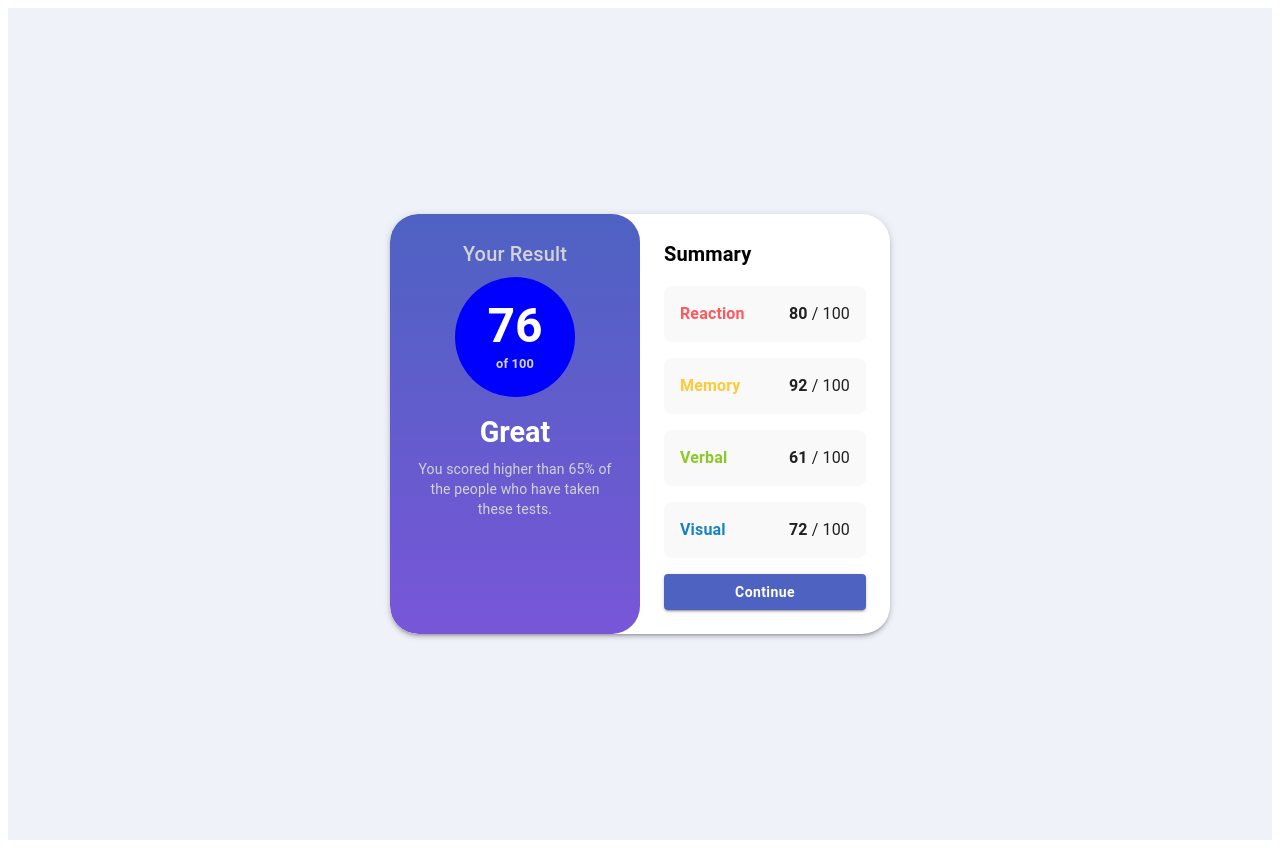
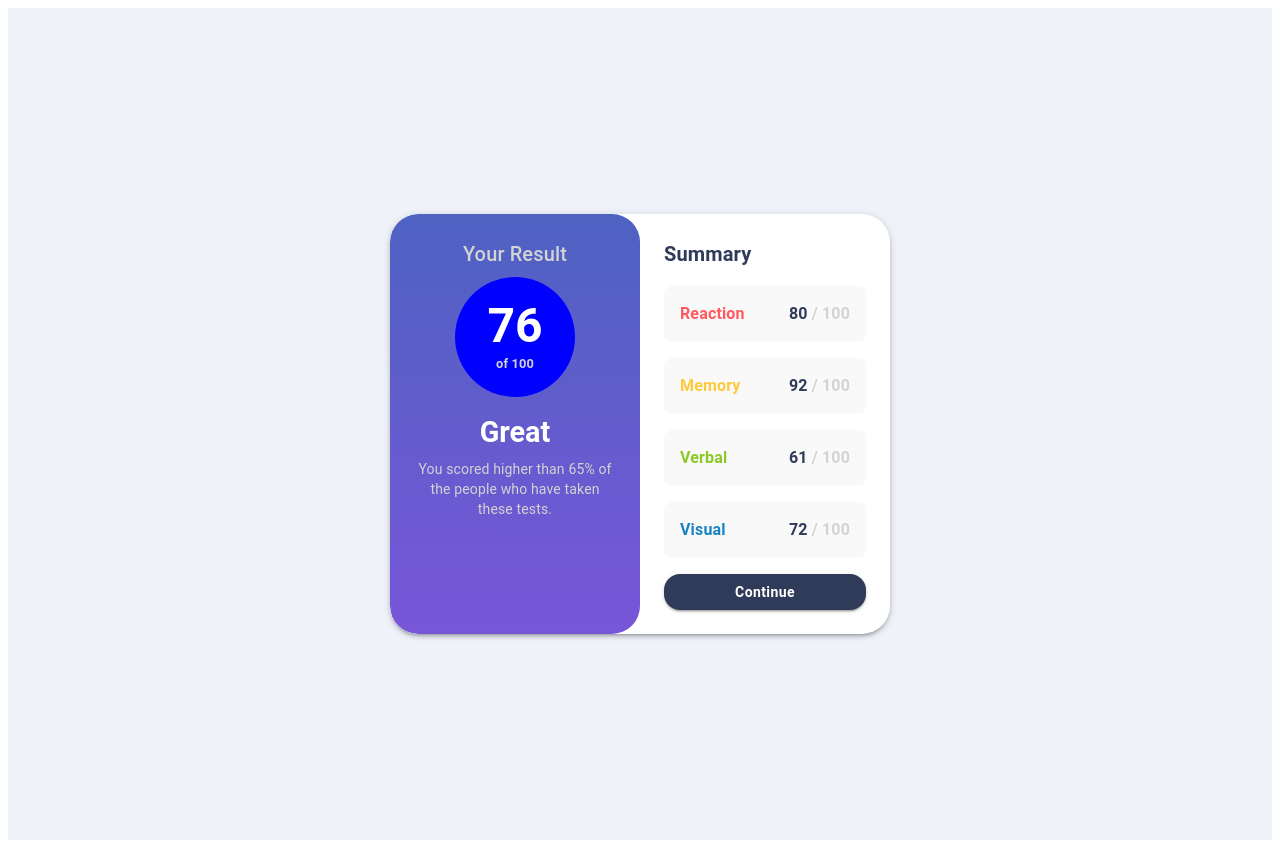
Before and after one commit to Cema2019/results-summary-frontend-mentor-challenge, a React (Vite) app: page / in a window 1280 px wide. Built offline with nearby package versions, Linux system fonts and the light colour scheme.

Commit message:
change color style

```diff
--- a/src/App.tsx
+++ b/src/App.tsx
@@ -94,7 +94,7 @@ const App: React.FC = () => {
             padding: 3,
           }}
         >
-          <Typography variant="h6" sx={{ marginBottom: 2, fontWeight: "bold" }}>
+          <Typography variant="h6" sx={{ marginBottom: 2, fontWeight: "bold", color: "#303b59" }}>
             Summary
           </Typography>
           <Stack spacing={2}>
@@ -108,10 +108,10 @@ const App: React.FC = () => {
             fullWidth
             sx={{
               marginTop: 2,
-              backgroundColor: "#4e62c2",
+              backgroundColor: "#303b59",
               textTransform: "none",
               fontWeight: "bold",
-              ":hover": { backgroundColor: "#3a4da6" },
+              borderRadius: 4,
             }}
           >
             Continue
@@ -147,7 +147,8 @@ const SummaryItem: React.FC<SummaryItemProps> = ({
     >
       <Typography sx={{ fontWeight: "bold", color }}>{category}</Typography>
       <Typography>
-        <strong>{score}</strong> / 100
+        <strong style={{ color: "#303b59" }}>{score}</strong>
+        <span style={{ color: "lightgray", fontWeight: "bold" }}> / 100</span>
       </Typography>
     </Card>
   );
```
